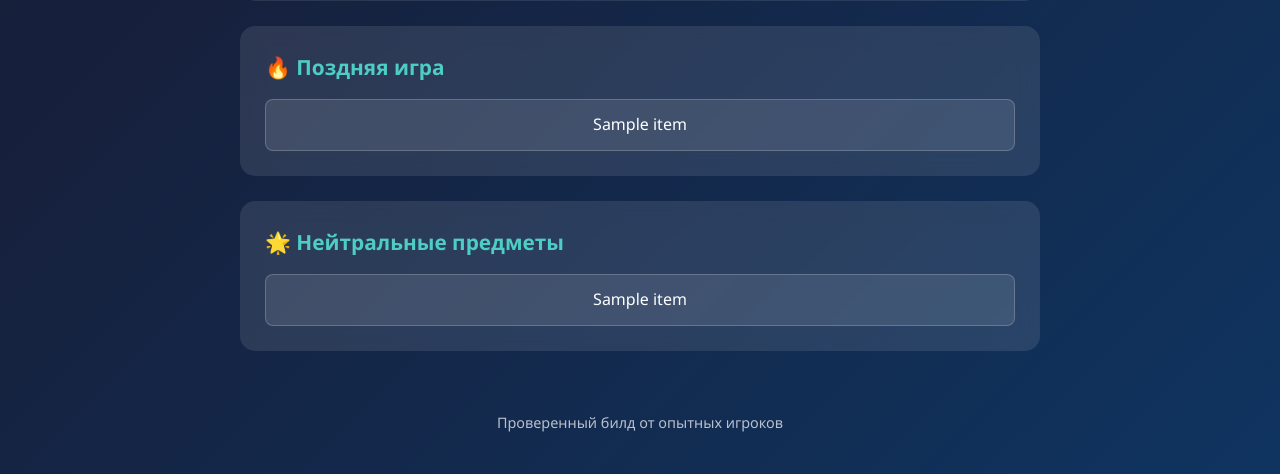
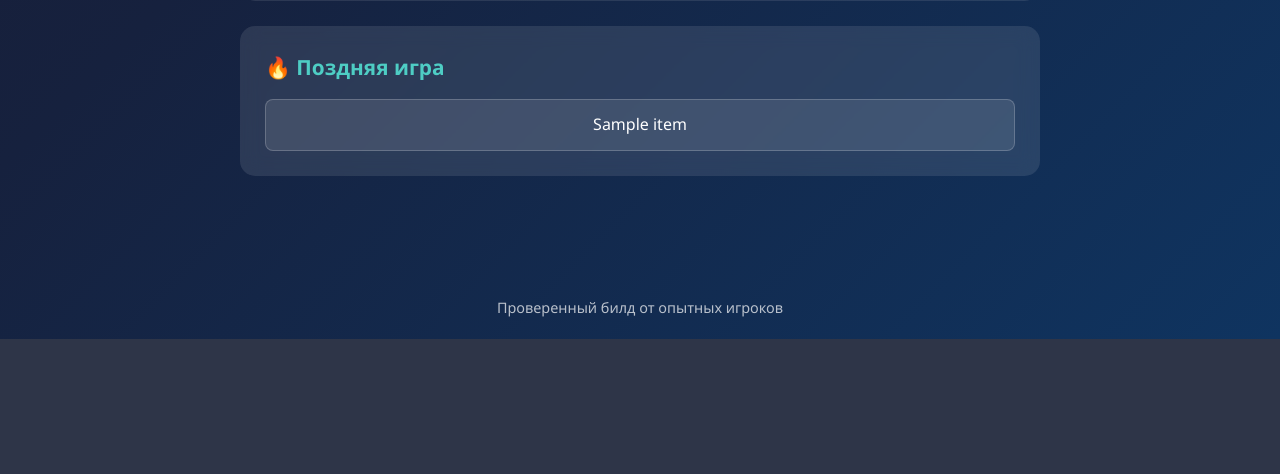
Before and after one commit to ZagustiTEL/dota-21, a Flask app: template templates/predefined_build.html in a window 1280 px wide. Shown: the part 1282-1756 px from the top of the page. After the commit the page ends 1621 px from the top, so only its background shows below. Run offline with Flask 3, Linux system fonts and the light colour scheme; the template is opened without the code that fills it: most values are stand-ins (such as "Sample title", 1, 10 or a date in 2020); grey boxes marked "Sample" are stand-in pictures.

Commit message:
Update predefined_build.html

```diff
--- a/templates/predefined_build.html
+++ b/templates/predefined_build.html
@@ -75,14 +75,6 @@
                         {% endfor %}
                     </div>
                 </div>
-
-                <div class="build-section">
-                    <h3>🌟 Нейтральные предметы</h3>
-                    <div class="items-grid">
-                        {% for item in build.neutral_items %}
-                        <div class="item">{{ item }}</div>
-                        {% endfor %}
-                    </div>
                 </div>
             </div>
         </main>
```
